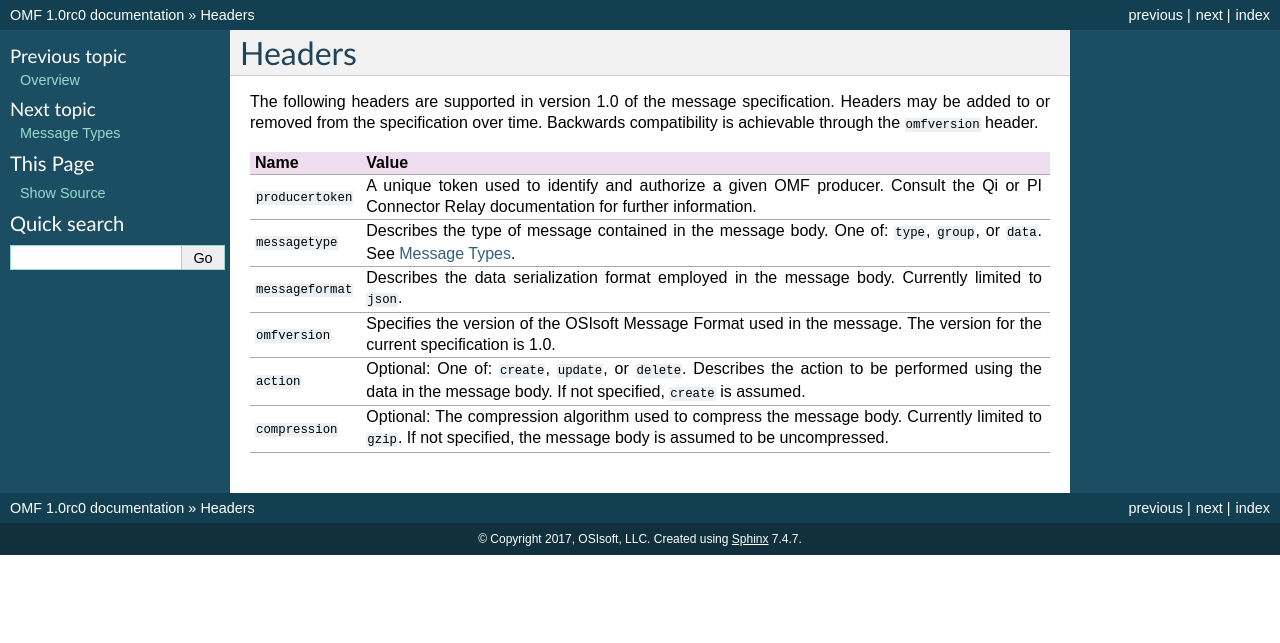
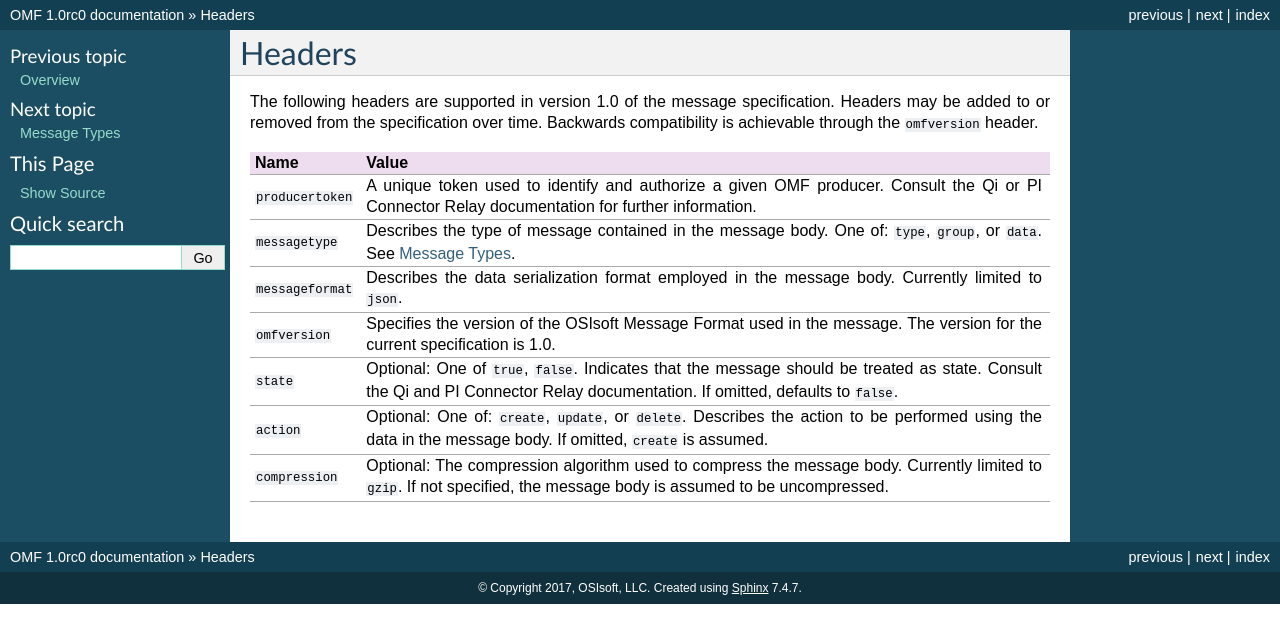
Before and after one commit to AVEVA/OMF-Docs, a Sphinx documentation site: the page built from docs/Headers.rst, in a window 1280 px wide. Shown: the top 643 px of the page. Built offline with Sphinx 7.4.7, drawn with Linux system fonts in a browser that asks for light colours.

Commit message:
Added a state header.

```diff
--- a/docs/Headers.rst
+++ b/docs/Headers.rst
@@ -9,6 +9,7 @@ Name                 Value
 ``messagetype``      Describes the type of message contained in the message body. One of: ``type``, ``group``, or ``data``. See :doc:`Message_Types`.
 ``messageformat``    Describes the data serialization format employed in the message body. Currently limited to ``json``.
 ``omfversion``       Specifies the version of the OSIsoft Message Format used in the message. The version for the current specification is 1.0.
-``action``           Optional: One of: ``create``, ``update``, or ``delete``. Describes the action to be performed using the data in the message body. If not specified, ``create`` is assumed.
+``state``            Optional: One of ``true``, ``false``. Indicates that the message should be treated as state. Consult the Qi and PI Connector Relay documentation. If omitted, defaults to ``false``.
+``action``           Optional: One of: ``create``, ``update``, or ``delete``. Describes the action to be performed using the data in the message body. If omitted, ``create`` is assumed.
 ``compression``	     Optional: The compression algorithm used to compress the message body. Currently limited to ``gzip``. If not specified, the message body is assumed to be uncompressed.
 =================    ========================================================================================
```
Also changed, not shown: docs/Assets.rst (deleted, +0 -7 lines).
